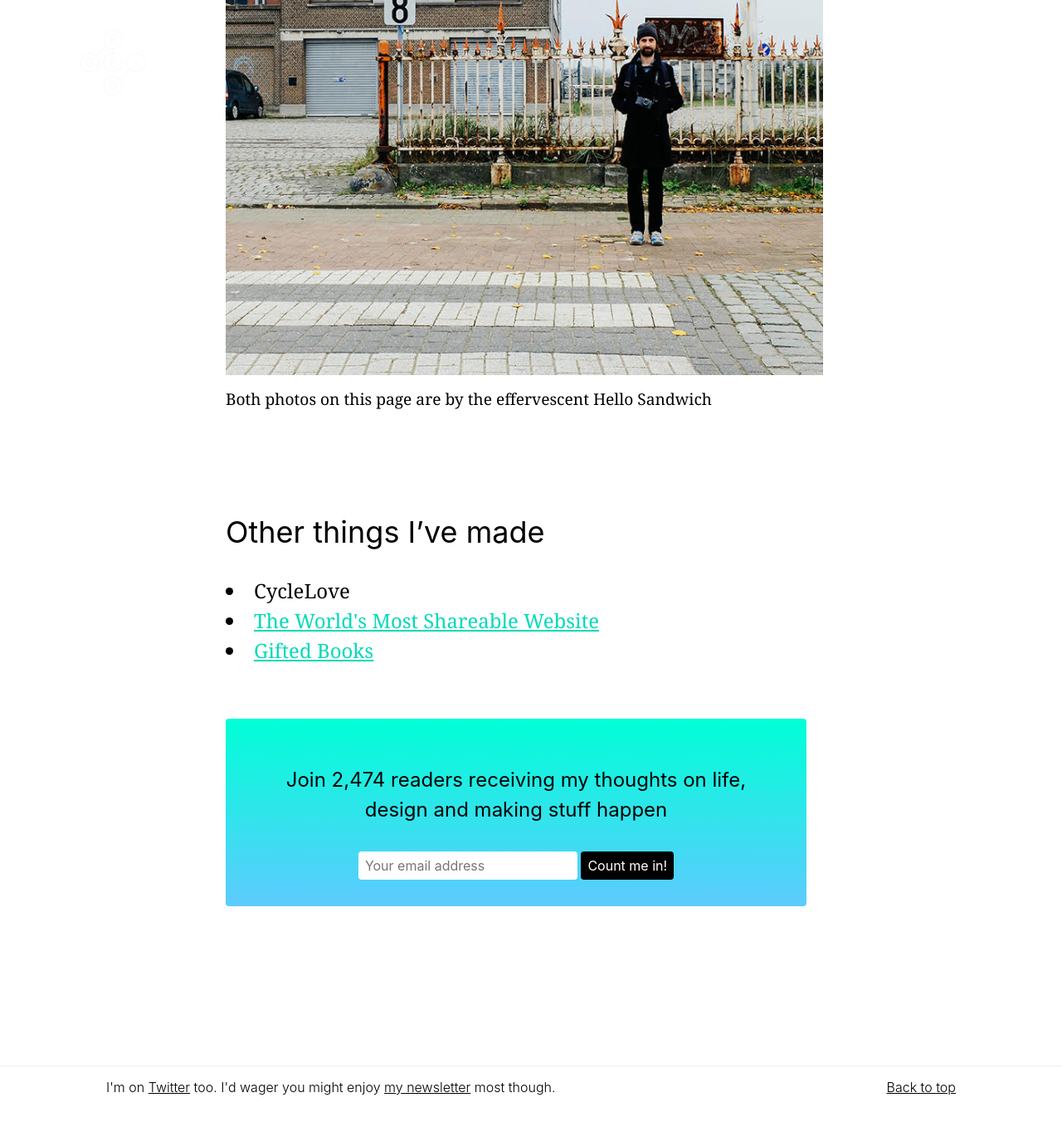
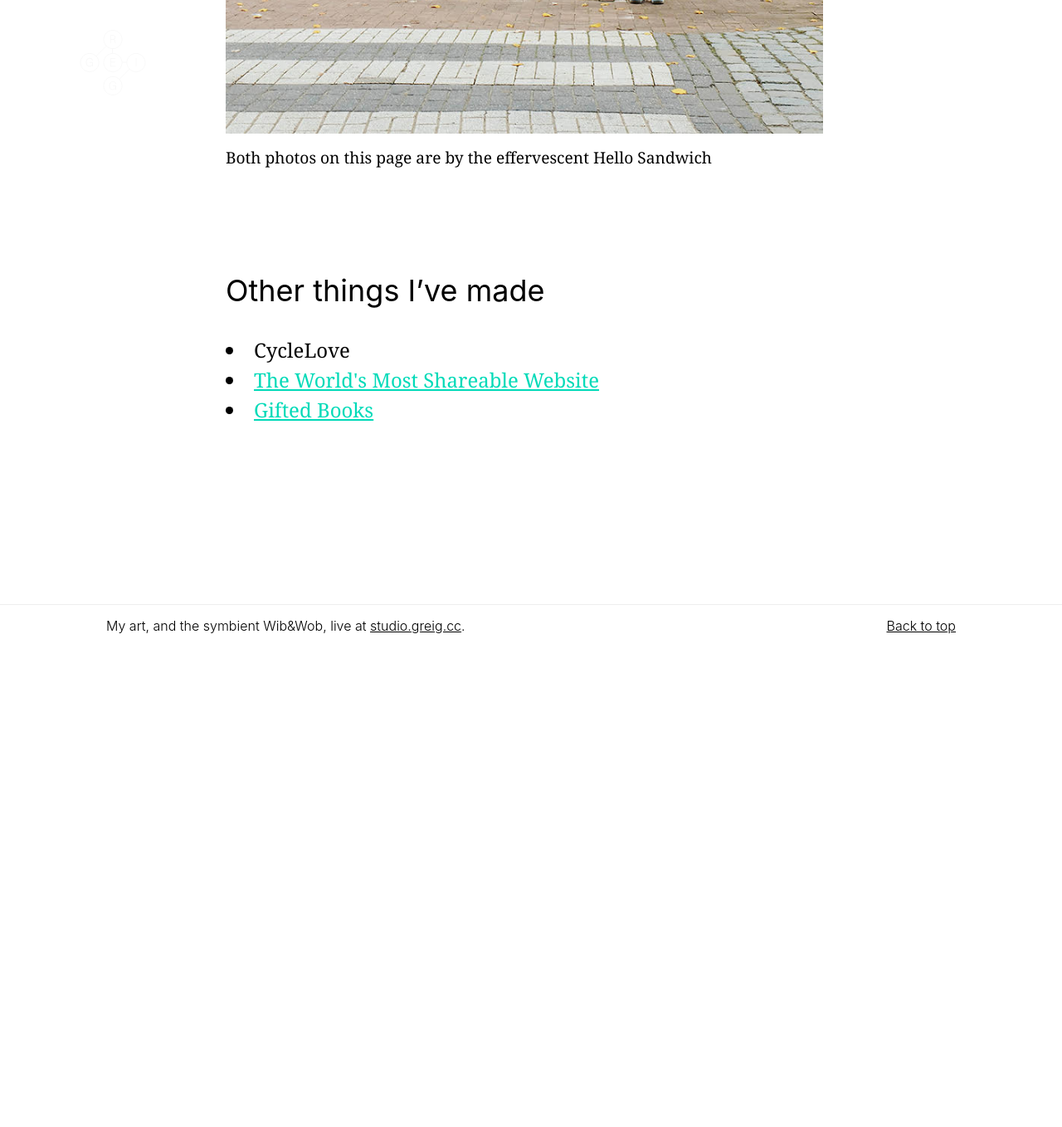
Before and after one commit to j-greig/greig, a Jekyll site: the page built from about.md, in a window 1280 px wide and 1400 px high, scrolled down 4661 px. Shown: the top 1358 px of the window at 83% size. Built offline with Jekyll 4.4.1, drawn with Linux system fonts in a browser that asks for light colours; nearby versions of some CDN libraries; after the commit the page ends 5504 px from its top, so only the background shows below that; some of the changed text lies outside the part shown.

Commit message:
newsletter: drop signup boxes from posts, categories and about; move it last in nav; footer points to studio.greig.cc: newsletter no longer sent
Co-Authored-By: Claude Opus 5.5 <noreply@anthropic.com>

```diff
--- a/_includes/footer.html
+++ b/_includes/footer.html
@@ -1,6 +1,6 @@
 <footer class="ph3 ph5-m ph6-l sans-serif bt b--light-gray mv5 flex-ns">
   <div class="w-100 w-80-ns">
-    <p class="black">I'm on <a href="http://twitter.com/j_greig" class="black">Twitter</a> too. I'd wager you might enjoy <a href="http://bit.ly/greignews" class="black">my newsletter</a> most though.
+    <p class="black">My art, and the symbient Wib&amp;Wob, live at <a href="https://studio.greig.cc/" class="black">studio.greig.cc</a>.
     </p>
   </div>
   <div class="w-100 w-20-ns tr">
--- a/_includes/nav.html
+++ b/_includes/nav.html
@@ -44,10 +44,6 @@
               <li class=" menu-item menu-item-type-post_type menu-item-object-page menu-item-547 link dim dark-gray f6 f5-ns dib mr2-m mr4-l">
                         </li>
     </a>
-                <a class="dib w-100 w-auto-ns link black mb2" href="/newsletter/">Newsletter
-              <li class=" menu-item menu-item-type-post_type menu-item-object-page menu-item-2393 link dim dark-gray f6 f5-ns dib mr2-m mr4-l">
-                        </li>
-    </a>
                 <a class="dib w-100 w-auto-ns link black mb2" href="/about/">About
               <li class=" menu-item menu-item-type-post_type menu-item-object-page menu-item-496 link dim dark-gray f6 f5-ns dib mr2-m mr4-l">
                         </li>
@@ -57,7 +53,11 @@
                         </li>
     </a>
                 <a class="dib w-100 w-auto-ns link black mb2" href="/contact/">Contact
-              <li class=" menu-item menu-item-type-post_type menu-item-object-page menu-item-500 link dim dark-gray f6 f5-ns dib">
+              <li class=" menu-item menu-item-type-post_type menu-item-object-page menu-item-500 link dim dark-gray f6 f5-ns dib mr2-m mr4-l">
+                        </li>
+    </a>
+                <a class="dib w-100 w-auto-ns link black mb2" href="/newsletter/">Newsletter
+              <li class=" menu-item menu-item-type-post_type menu-item-object-page menu-item-2393 link dim dark-gray f6 f5-ns dib">
                         </li>
     </a>
             </ul>
--- a/_layouts/categories.html
+++ b/_layouts/categories.html
@@ -20,9 +20,5 @@ title: Categories
     {% endif %} {% endfor %}
   </div>
 
-<div class="pa3 pa5-m pa6-l pt2-l">
-  {% include newsletter-signup.html %}
-</div>
-
 </div>
 </section>
--- a/_layouts/post.html
+++ b/_layouts/post.html
@@ -21,7 +21,5 @@ layout: default
       <a class="next" href="{{page.next.url}}">{{page.next.title}} &raquo;</a> {% endif %}
     </div>
 
-    {% include newsletter-signup.html %}
-
   </div>
 </article>
--- a/about.md
+++ b/about.md
@@ -32,8 +32,6 @@ You're in the right place.
 <cite>— Mirtza</cite></blockquote>
 <blockquote>Just started reading <a href="https://gumroad.com/l/reset-your-brain">your book</a> and loving it. I've had a tough few months and know I need to shake it up but there's always a "first I need to do X, Y, Z...what if my decision upsets someone..." getting in the way.
 <cite>— Esther</cite></blockquote>
-
-{% include newsletter-signup.html %}
 
 ## My story
 A few years ago <a href="http://greig.cc/how-to-stop-being-a-graphic-designer">I had a personal meltdown and quit my job</a>, and then spent two months travelling across the USA by train. I was working so hard I didn't have energy for side projects of my own, and the work I was doing didn't feel like it mattered any more.
@@ -81,5 +79,3 @@ PS. <a href="http://greig.cc/contact/">What's happening in your life that has b
  	<li><a href="http://worldsmostshareablewebsite.greig.cc/">The World's Most Shareable Website</a></li>
 	<li><a href="http://greig.cc/gifted-books-2016">Gifted Books</a></li>
 </ul>
-
-{% include newsletter-signup.html %}
```
